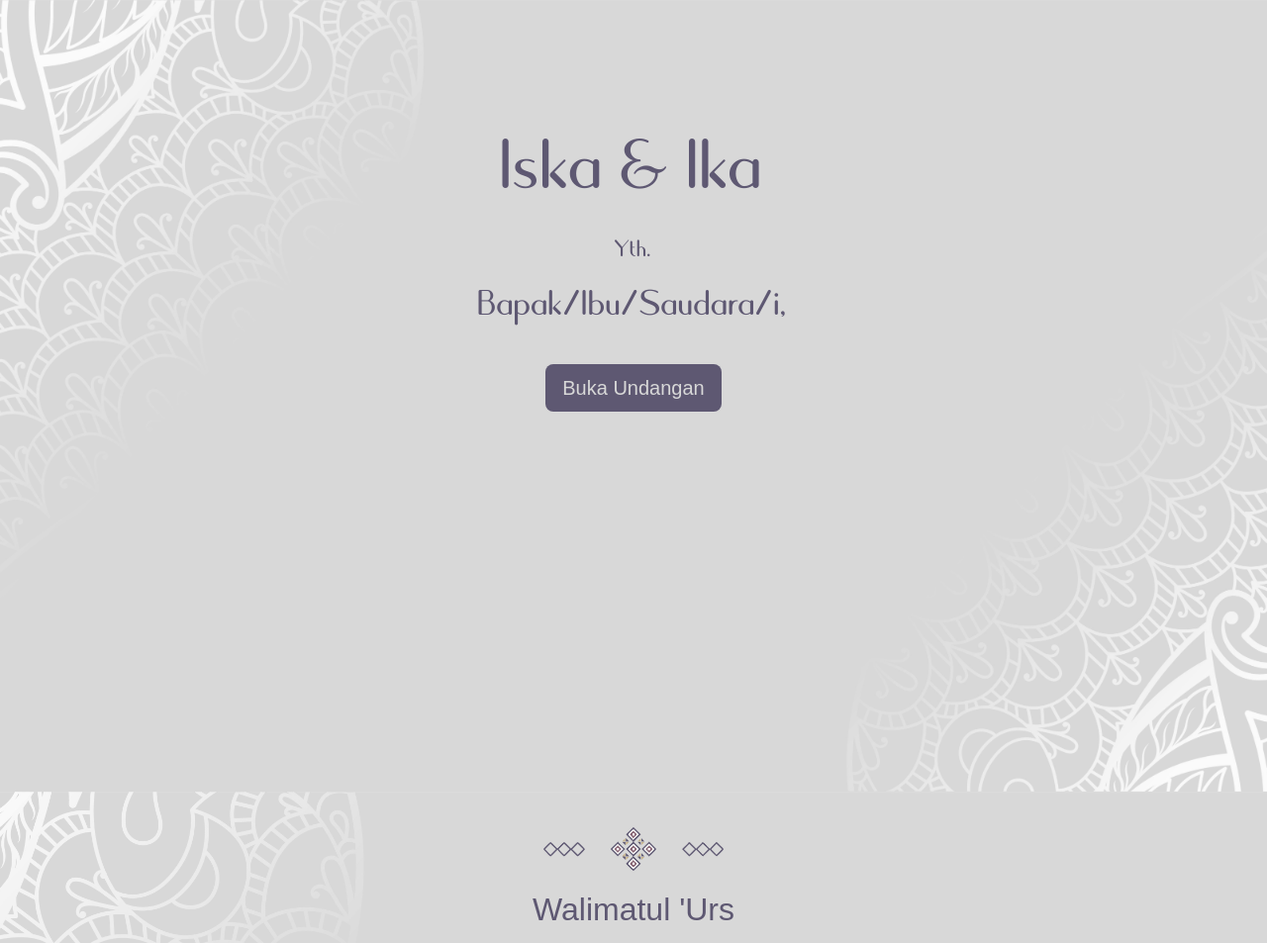
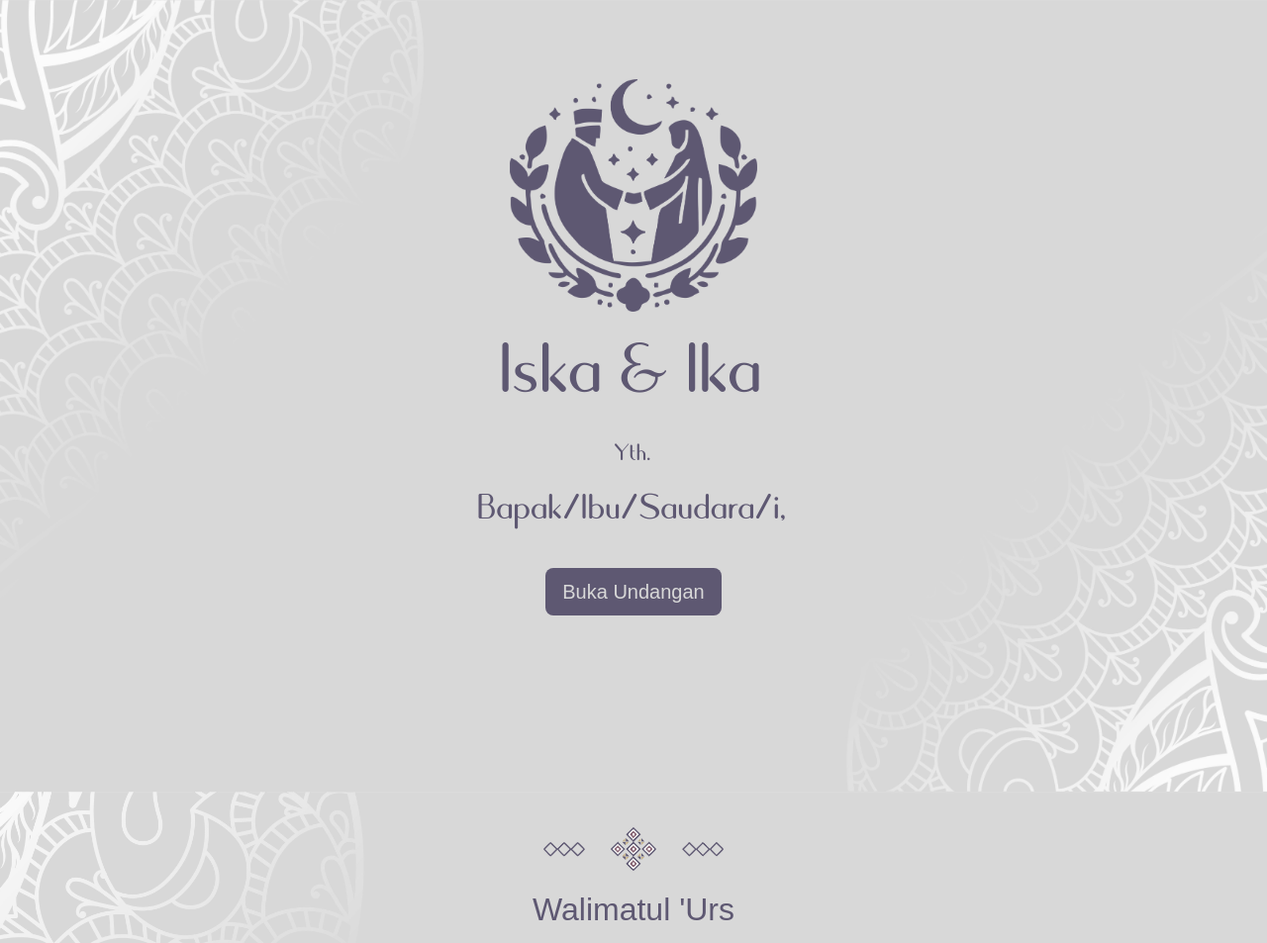
Before and after one commit to muhammadiskasujana/iskaika, a plain HTML site: page index.html in a window 1280 px wide. Shown: the top 953 px of the page at 99% size. Drawn offline with nearby package versions, Linux system fonts and the light colour scheme; some packages are replaced by stand-ins of ours; a script that the page names is missing; a web font is replaced by a local one.

Commit message:
Update index.html

```diff
--- a/index.html
+++ b/index.html
@@ -29,7 +29,7 @@
 
   <div class="sampul">
     <div class="box">
-      <img class="logo" src="img/_1a2a0783-1d0f-466f-bb07-768593009575-removebg-preview.png" alt="">
+      <img class="logo" src="img/logo.png" alt="">
     </div>
     <div class="box">
       <h1>Iska & Ika</h1>
```
